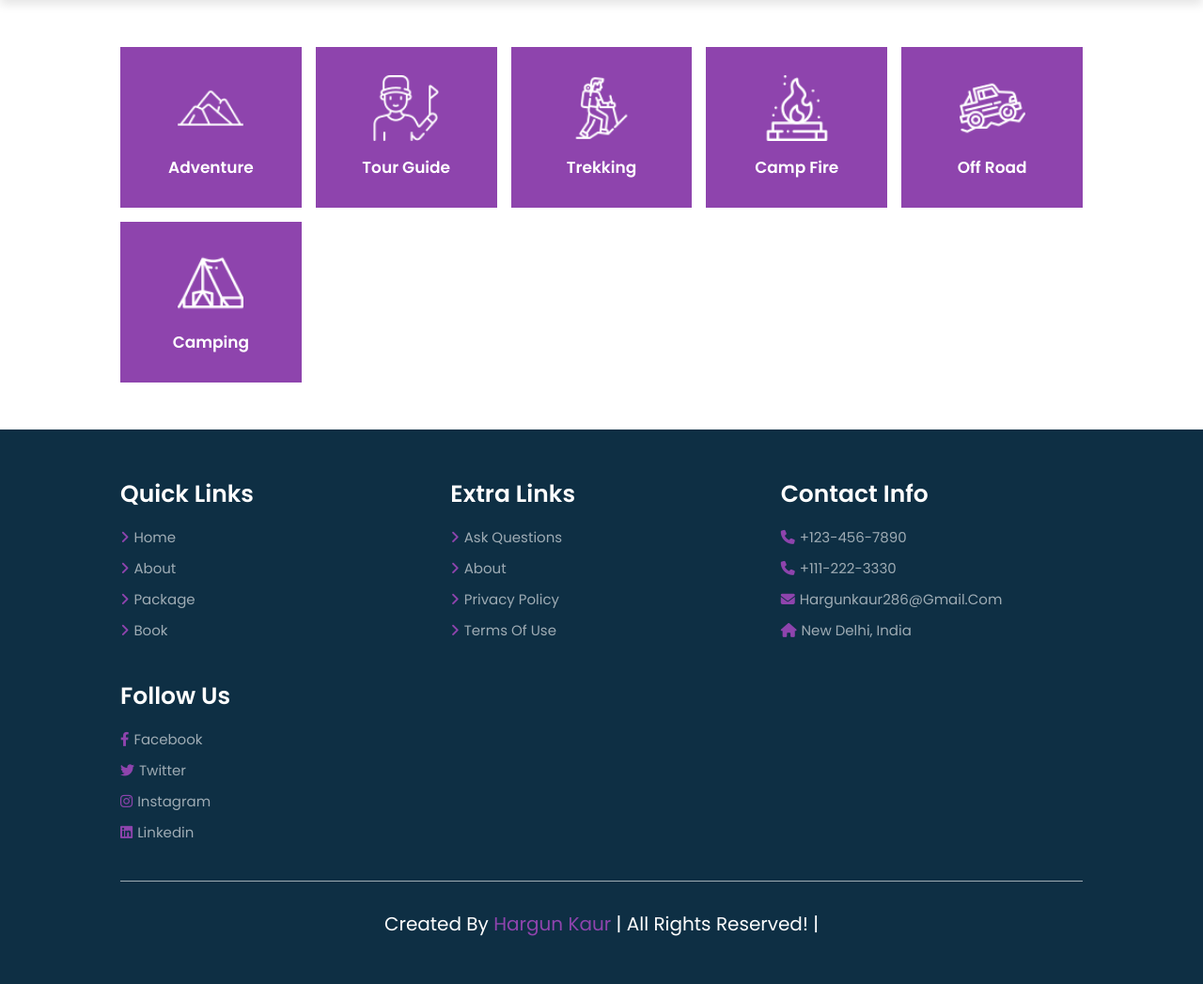
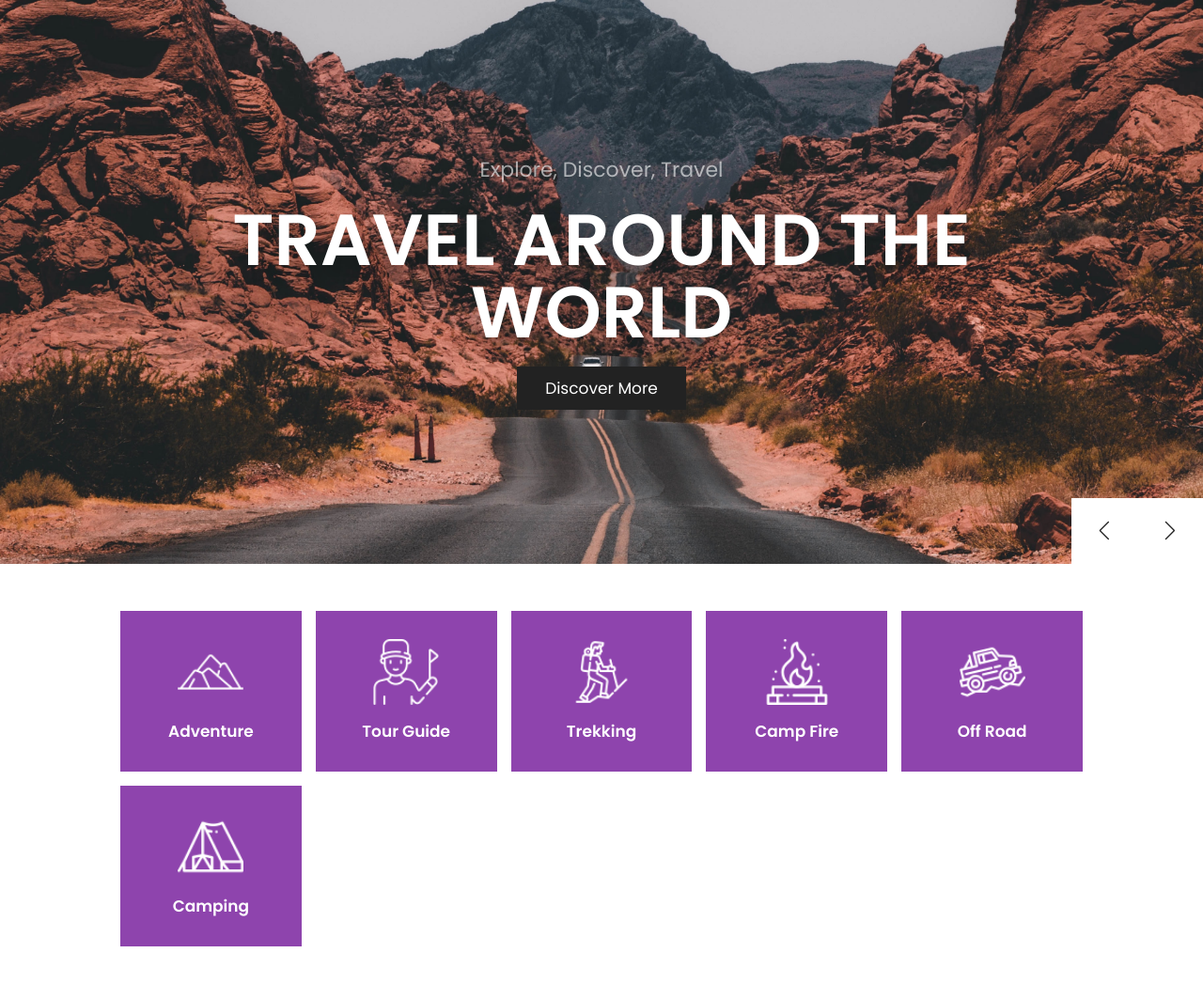
Before and after one commit to hargunkaur286/php, a PHP site: the page made by travel website/home.php in a window 1280 px wide. Shown: the part 78-1125 px from the top of the page at 94% size. Before the commit the page ends 1074 px from the top, so only its background shows below. Run offline with PHP 8.4, Linux system fonts and the light colour scheme; some libraries are stand-ins or nearby versions.

Commit message:
home page

```diff
--- a/travel website/css/style.css
+++ b/travel website/css/style.css
@@ -46,6 +46,29 @@ section {
     padding: 5rem 10%;
 }
 
+@keyframes fadeIn{
+    0%{
+        transform: scale(0);
+        opacity: 0;
+    }
+}
+
+
+.btn{
+    display: inline-block;
+    background: var(--black);
+    margin-top: 1rem;
+    color: var(--white);
+    font-size: 1.7rem;
+    padding: 1rem 3rem;
+    cursor: pointer;
+}
+
+.btn:hover{
+    background: var(--main-color);
+}
+
+
 .heading-title{
     text-align: center;
     margin-bottom: 3rem;
@@ -91,6 +114,79 @@ section {
 }
 
 
+.home{
+    padding: 0;
+}
+
+.home .slide{
+    text-align: center;
+    padding: 2rem;
+    display: flex;
+    align-items: center;
+    justify-content: center;
+    background-size: cover !important;
+    background-position: center !important;
+    min-height: 60rem;
+}
+
+.home .slide .content{
+    width: 85rem;
+    display: none;
+}
+
+.home .swiper-slide-active .content{
+    display: inline-block;
+}
+
+.home .slide .content span{
+    display: block;
+    font-size: 2.2rem;
+    color: var(--light-white);
+    padding-bottom: 1rem;
+    animation: fadeIn .4s linear backwards .2s;
+}
+
+.home .slide .content h3{
+    font-size: 6vw;
+    color: var(--white);
+    text-transform: uppercase;
+    line-height: 1;
+    text-shadow: var(--text-shadow);
+    padding: 1rem 0;
+    animation: fadeIn .4s linear backwards .4s;
+}
+
+.home .slide .content .btn{
+    animation: fadeIn .4s linear backwards .6s;
+}
+
+.home .swiper-button-next,
+.home .swiper-button-prev{
+    top: inherit;
+    left: inherit;
+    bottom: 0;
+    right: 0;
+    height: 7rem;
+    width: 7rem;
+    background: var(--white);
+    color: var(--black);
+}
+
+.home .swiper-button-next:hover,
+.home .swiper-button-prev:hover{
+    background: var(--main-color);
+    color: var(--white);
+}
+
+.home .swiper-button-next::after,
+.home .swiper-button-prev::after{
+    font-size: 2rem;
+}
+
+.home .swiper-button-prev{
+    right: 7rem;
+}
+
 .services .box-container{
     display: grid;
     grid-template-columns: repeat(auto-fit, minmax(16rem, 1fr));
--- a/travel website/home.php
+++ b/travel website/home.php
@@ -22,7 +22,7 @@
     <!-- header section starts -->
 
     <section class="header">
-        <a href = "home.php" class="logo">travel.</a>
+        <a href="home.php" class="logo">travel.</a>
         <nav class="navbar">
             <a href="home.php">home</a>
             <a href="about.php">about</a>
@@ -35,36 +35,74 @@
     </section>
     <!-- header section ends -->
 
+
+    <!-- home section starts-->
+
+    <section class="home">
+        <div class="swiper home-slider">
+            <div class="swiper-wrapper">
+                <div class="swiper-slide slide" style="background:url(images/slide-1.jpeg) no-repeat">
+                    <div class="content">
+                        <span>explore, discover, travel</span>
+                        <h3>travel around the world</h3>
+                        <a href="package.php" class="btn">discover more</a>
+                    </div>
+                </div>
+
+                <div class="swiper-slide slide" style="background:url(images/slide-2.jpeg) no-repeat">
+                    <div class="content">
+                        <span>explore, discover, travel</span>
+                        <h3>discover new places</h3>
+                        <a href="package.php" class="btn">discover more</a>
+                    </div>
+                </div>
+
+                <div class="swiper-slide slide" style="background:url(images/slide-3.jpeg) no-repeat">
+                    <div class="content">
+                        <span>explore, discover, travel</span>
+                        <h3>make your travel worthwhile</h3>
+                        <a href="package.php" class="btn">discover more</a>
+                    </div>
+                </div>
+            </div>
+
+            <div class="swiper-button-next"></div>
+            <div class="swiper-button-prev"></div>
+        </div>
+    </section>
+
+    <!-- home section ends-->
+
     <!--services section starts -->
 
-    <section class ="services">
+    <section class="services">
         <div class="box-container">
-            <div class = "box">
+            <div class="box">
                 <img src="images/icon-1.png" alt="">
                 <h3>adventure</h3>
             </div>
 
-            <div class = "box">
+            <div class="box">
                 <img src="images/icon-2.png" alt="">
                 <h3>tour guide</h3>
             </div>
 
-            <div class = "box">
+            <div class="box">
                 <img src="images/icon-3.png" alt="">
                 <h3>trekking</h3>
             </div>
 
-            <div class = "box">
+            <div class="box">
                 <img src="images/icon-4.png" alt="">
                 <h3>camp fire</h3>
             </div>
 
-            <div class = "box">
+            <div class="box">
                 <img src="images/icon-5.png" alt="">
                 <h3>off road</h3>
             </div>
 
-            <div class = "box">
+            <div class="box">
                 <img src="images/icon-6.png" alt="">
                 <h3>camping</h3>
             </div>
--- a/travel website/js/script.js
+++ b/travel website/js/script.js
@@ -4,9 +4,17 @@ let navbar = document.querySelector('.header .navbar');
 menu.onclick = () => {
     menu.classList.toggle('fa-times');
     navbar.classList.toggle('active');
-}
+};
 
 window.onclick = () => {
     menu.classList.remove('fa-times');
     navbar.classList.remove('active');
-}
+};
+
+var swiper = new Swiper(".home-slider", {
+    loop: true,
+    navigation: {
+      nextEl: ".swiper-button-next",
+      prevEl: ".swiper-button-prev",
+    },
+  });
```
Also changed, not shown: other parts of travel website/css/style.css (+47 -36 lines), travel website/images/slide-1.jpeg (added), travel website/images/slide-2.jpeg (added), travel website/images/slide-3.jpeg (added).
